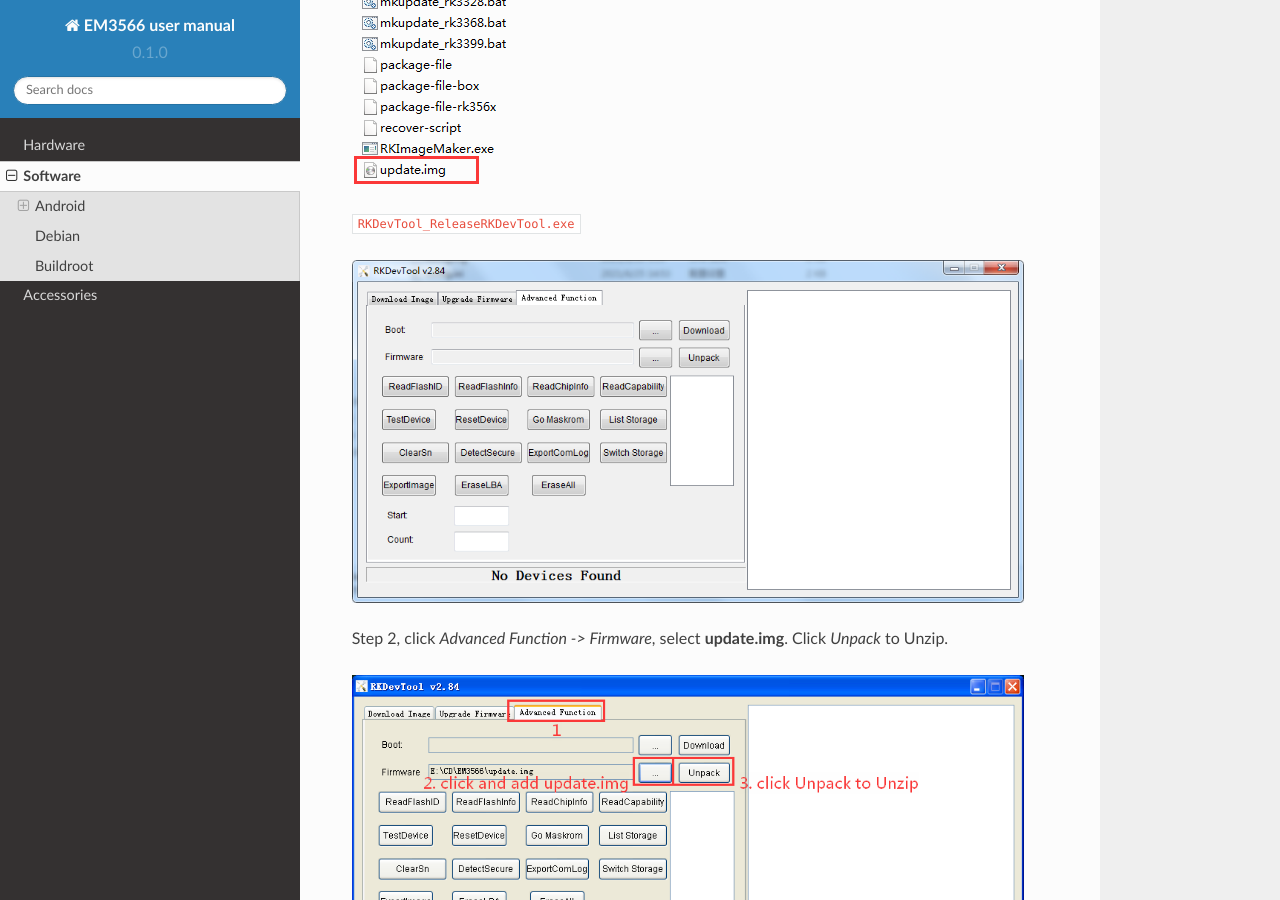
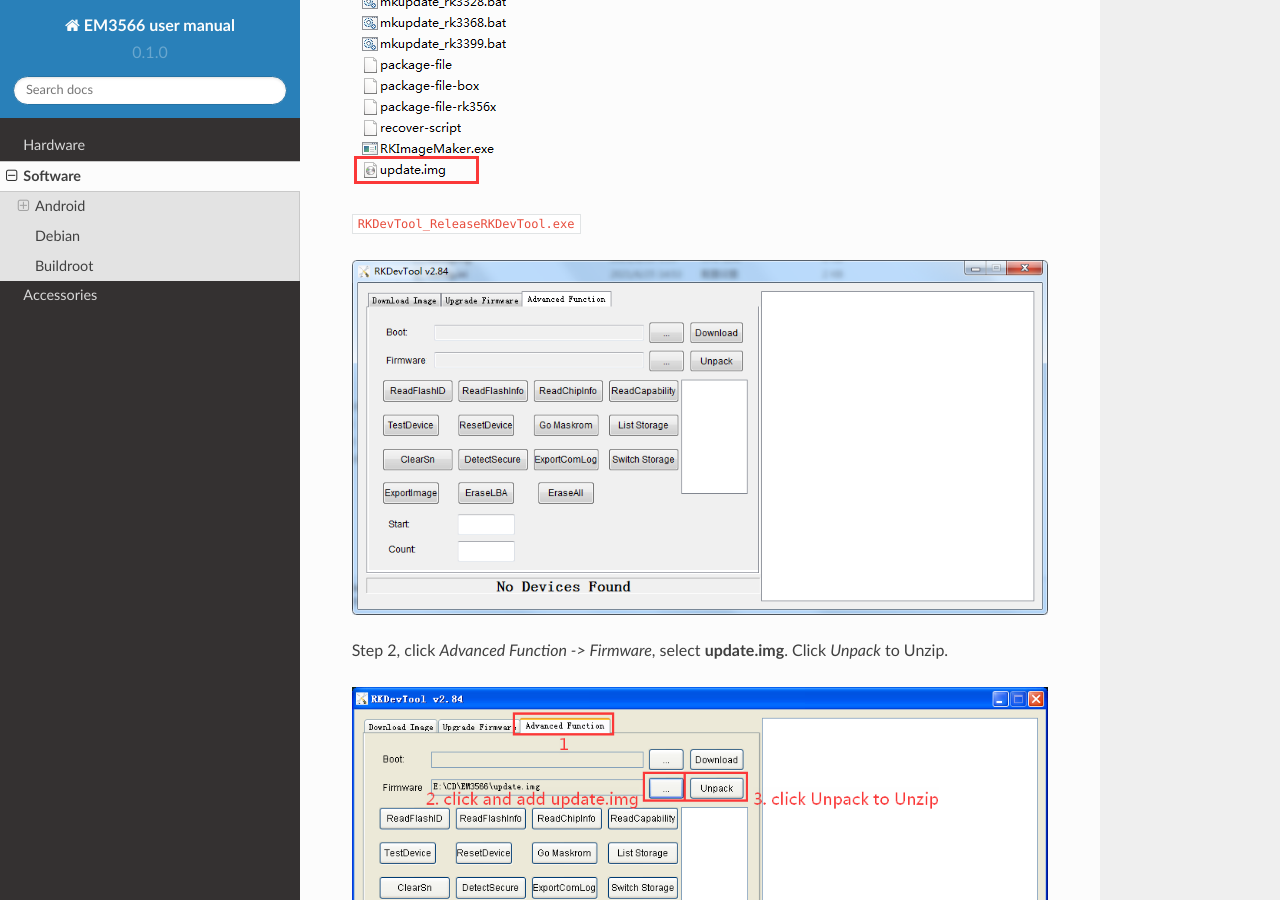
Before and after one commit to boardcon/EM3566, a Sphinx documentation site: the page built from docs/source/software.rst, in a window 1280 px wide and 900 px high, scrolled down 5281 px. Built offline with Sphinx 7.4.7 and the Read the Docs theme 2.0.0, drawn with Linux system fonts in a browser that asks for light colours.

Commit message:
Update software.rst

```diff
--- a/docs/source/software.rst
+++ b/docs/source/software.rst
@@ -135,10 +135,10 @@
  ./build.sh cleanall
 
 3 Images Operation
-^^^^^^^^^^^^^^^^^^^^^^^
+^^^^^^^^^^^^^^^^^^^
 
 3.1 Pack Image
-""""""""""""""""""
+""""""""""""""
 
 Step 1, copy all the files in Android directory :file:`rockdev/Image` to the windows :file:`AndroidTool/rockdev/Image`
 
@@ -182,30 +182,24 @@
 Step1, open **RKDevTool.exe** :file:`RKDevTool_Release\RKDevTool.exe`
 
 .. figure:: ./image/EM3566_SBC_Android11_figure_12.png
-   :align: left
    :alt: open RKDevTool.exe
 
 Step 2, click *Advanced Function -> Firmware*, select **update.img**. Click *Unpack* to Unzip.
 
 .. figure:: ./image/EM3566_SBC_Android11_figure_13.png
-   :align: left
    :alt: Unpack
 
 Step 3, Unpack finish as follow
 
 .. figure:: ./image/EM3566_SBC_Android11_figure_14.png
-   :align: left
    :alt: Unpack finish
 
 The unzip files will be generated in :file:`\RKDevTool\RKDevTool_Release\Output\Android\Image`
 
 .. figure:: ./image/EM3566_SBC_Android11_figure_15.png
-   :align: left
    :alt: path
 
-
 .. figure:: ./image/EM3566_SBC_Android11_figure_16.png
-   :align: left
    :alt: unzip files
 
 
```
